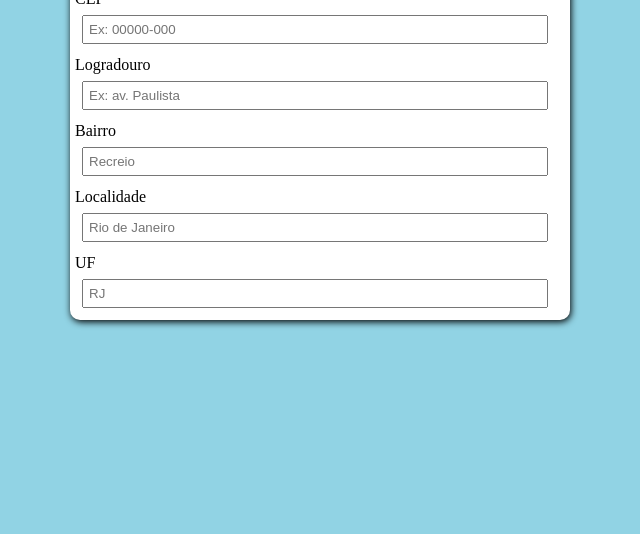
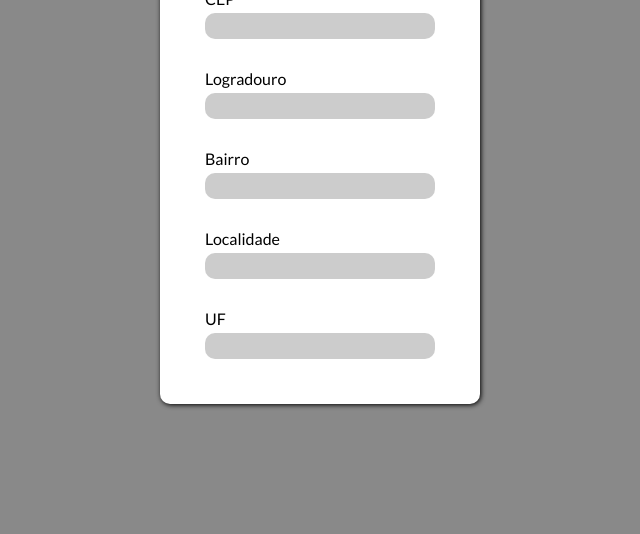
Before and after one commit to matheus-valentim/API-Correios, a plain HTML site: page index.html in a window 1280 px wide. Shown: the part 266-800 px from the top of the page, without its empty margins (320-960 px from the left). Drawn offline with Linux system fonts and the light colour scheme.

Commit message:
mudança de layout

```diff
--- a/index.html
+++ b/index.html
@@ -14,23 +14,23 @@
             <form>
                 <fieldset>
                     <legend>CEP</legend>
-                    <input type="text" id="cep" required placeholder="Ex: 00000-000">
+                    <input type="text" id="cep" required>
                 </fieldset>
                 <fieldset>
                     <legend>Logradouro</legend>
-                    <input type="text" id="logradouro" required placeholder="Ex: av. Paulista">
+                    <input type="text" id="logradouro" required>
                 </fieldset>
                 <fieldset>
                     <legend>Bairro</legend>
-                    <input type="text" id="bairro" required placeholder="Recreio">
+                    <input type="text" id="bairro" required>
                 </fieldset>
                 <fieldset>
                     <legend>Localidade</legend>
-                    <input type="text" id="localidade" required placeholder="Rio de Janeiro">
+                    <input type="text" id="localidade" required>
                 </fieldset>
                 <fieldset>
                     <legend>UF</legend>
-                    <input type="text" id="uf" required placeholder="RJ">
+                    <input type="text" id="uf" required>
                 </fieldset>
             </form>
         </div>
--- a/style.css
+++ b/style.css
@@ -1,43 +1,68 @@
+@import url('https://fonts.googleapis.com/css2?family=Lexend+Deca&display=swap');
+@import url('https://fonts.googleapis.com/css2?family=Lato&display=swap');
 *{
     padding: 0;
     margin: 0;
     box-sizing: border-box;
+    font-family: 'Lato', sans-serif;
 }
 .container{
     display: flex;
     justify-content: center;
     align-items: center;
-    flex-direction: column;
-    background-color: rgb(145, 211, 228);
+    background-color: #898989;
     height: 100vh;
+    width: 100%;
 }
 .wrapper{
     background-color: white;
-    box-shadow: 1px 2px 7px;
+    box-shadow: 1px 1px 5px;
     border-radius: 10px;
+    flex-basis: 25%;
+    display: flex;
+    flex-direction: column;
+    justify-content: space-evenly;
 }
 h1{
+    padding: 30px 0px 10px 0px;
     text-align: center;
+    font-family: 'Lexend Deca', sans-serif;
 }
 form{
-    width: 500px;
+    display: flex;
+    flex-direction: column;
+    justify-content: space-around;
+    align-items: center;
+    max-width: 100%;
+    padding: 30px;
 }
-input[type=text], input[type=email], input[type=number]{
+input{
     padding: 5px;
+    background-color: #CCCCCC;
+    border: none;
+    border-radius: 10px;
+    width: 230px;
 }
-input[type=text], input[type=email], input[type=number], textarea{
-    width: 95%;
-}
-input, textarea, select{
-    margin: 7px;
-}
-.ativo{
-    display: none;
+legend{
+    padding-bottom: 5px;
 }
 fieldset{
-    margin: 5px;
+    margin: 15px;
     border: none;
 }
-.alt{
-    height: 120vh;
+input:focus{
+    outline: olive 2px solid;
+    border: none;
 }
+@media (max-width: 720px)
+@media (max-width: 560px){
+    .wrapper{
+        padding: 0px;
+    }
+    h1{
+        font-size: 25px;
+    }
+    legend{
+        font-size: 14px;
+    }
+}
```
